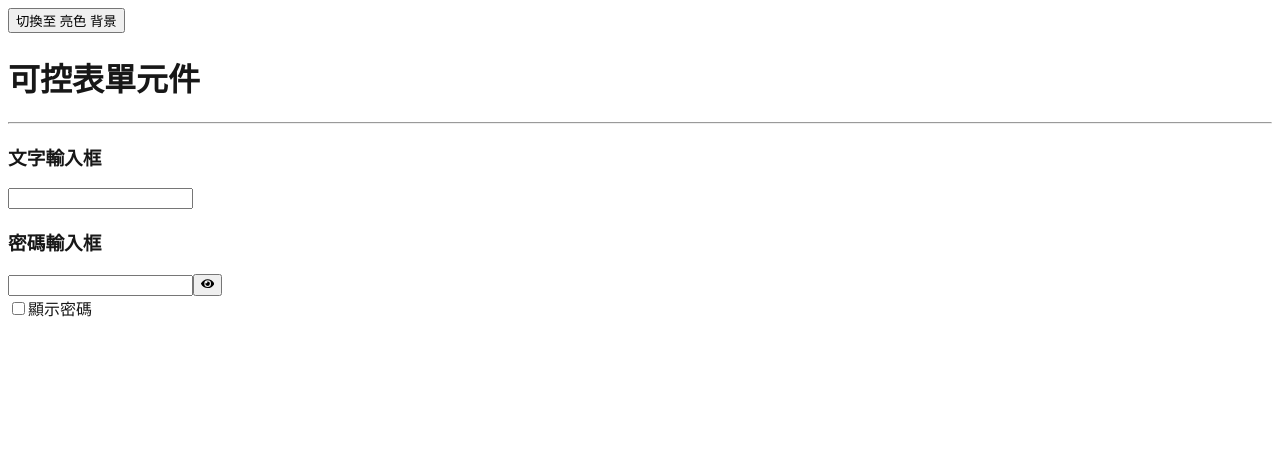
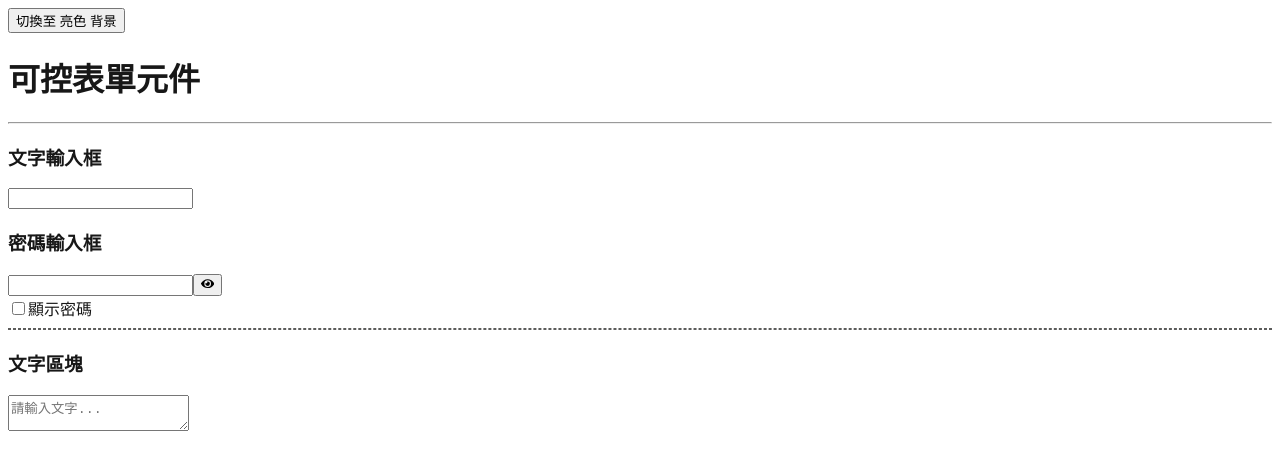
Before and after one commit to sugarban-p/react-lectures, a Next.js app: page /ch6-form/controlled in a window 1280 px wide. Shown: the top 470 px of the page. Built offline with nearby package versions, Linux system fonts and the light colour scheme.

Commit message:
可控表單元件 (2) - 文字區塊 - textarea

```diff
--- /dev/null
+++ b/app/ch6-form/controlled/_components/text-area.tsx
@@ -0,0 +1,19 @@
+'use client';
+
+import { useState } from 'react';
+
+export default function TextArea() {
+  const [text, setText] = useState('');
+  return (
+    <>
+      <h3>文字區塊</h3>
+      <textarea
+        placeholder="請輸入文字..."
+        value={text}
+        onChange={(e) => {
+          setText(e.target.value);
+        }}
+      />
+    </>
+  );
+}
--- a/app/ch6-form/controlled/page.tsx
+++ b/app/ch6-form/controlled/page.tsx
@@ -1,6 +1,7 @@
 'use client';
 
 import InputText from './_components/input-text';
+import TextArea from './_components/text-area';
 
 export default function ControlledPage() {
   return (
@@ -8,6 +9,8 @@ export default function ControlledPage() {
       <h1>可控表單元件</h1>
       <hr />
       <InputText></InputText>
+      <hr style={{ border: '1px dashed #5C5C5B' }} />
+      <TextArea></TextArea>
     </>
   );
 }
```
